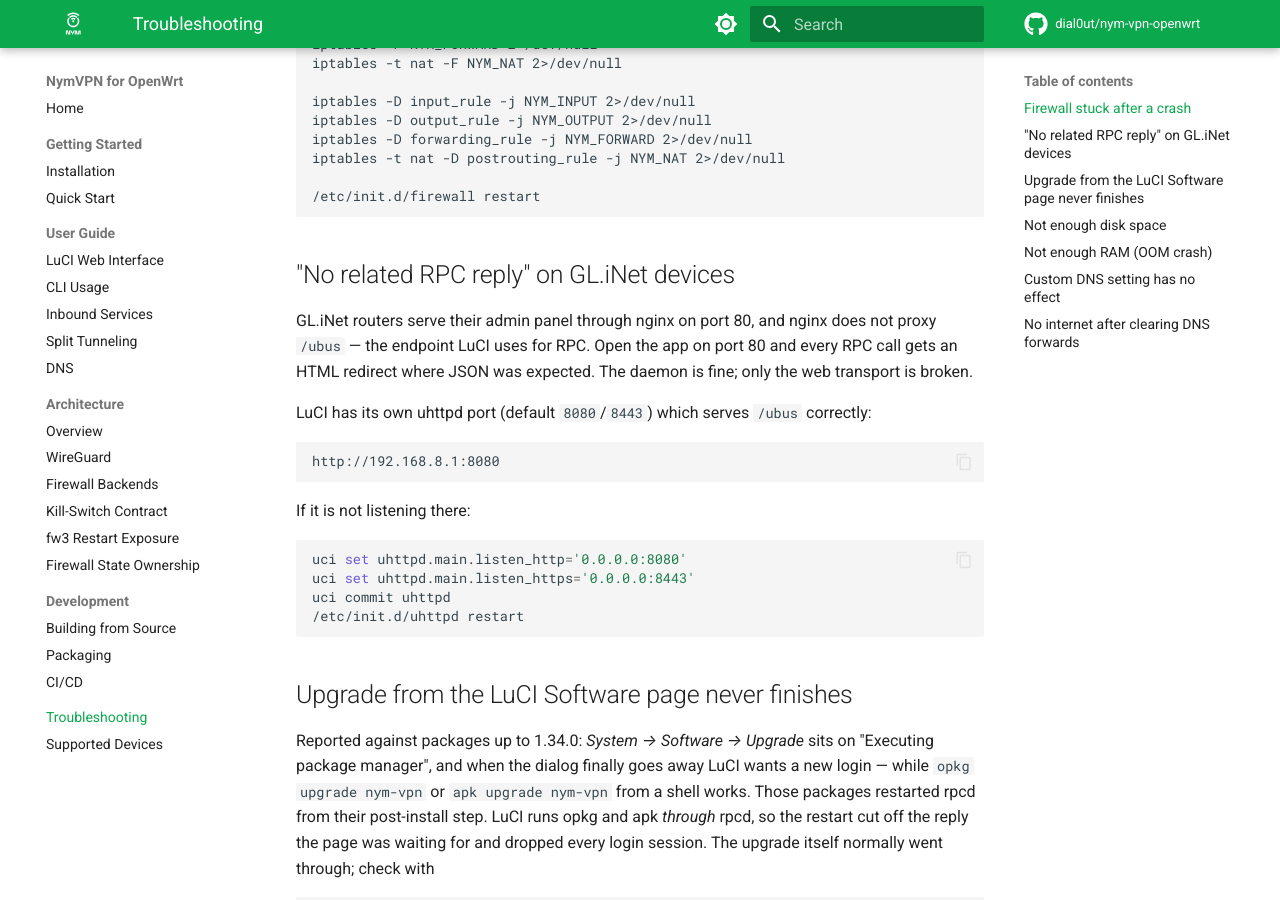
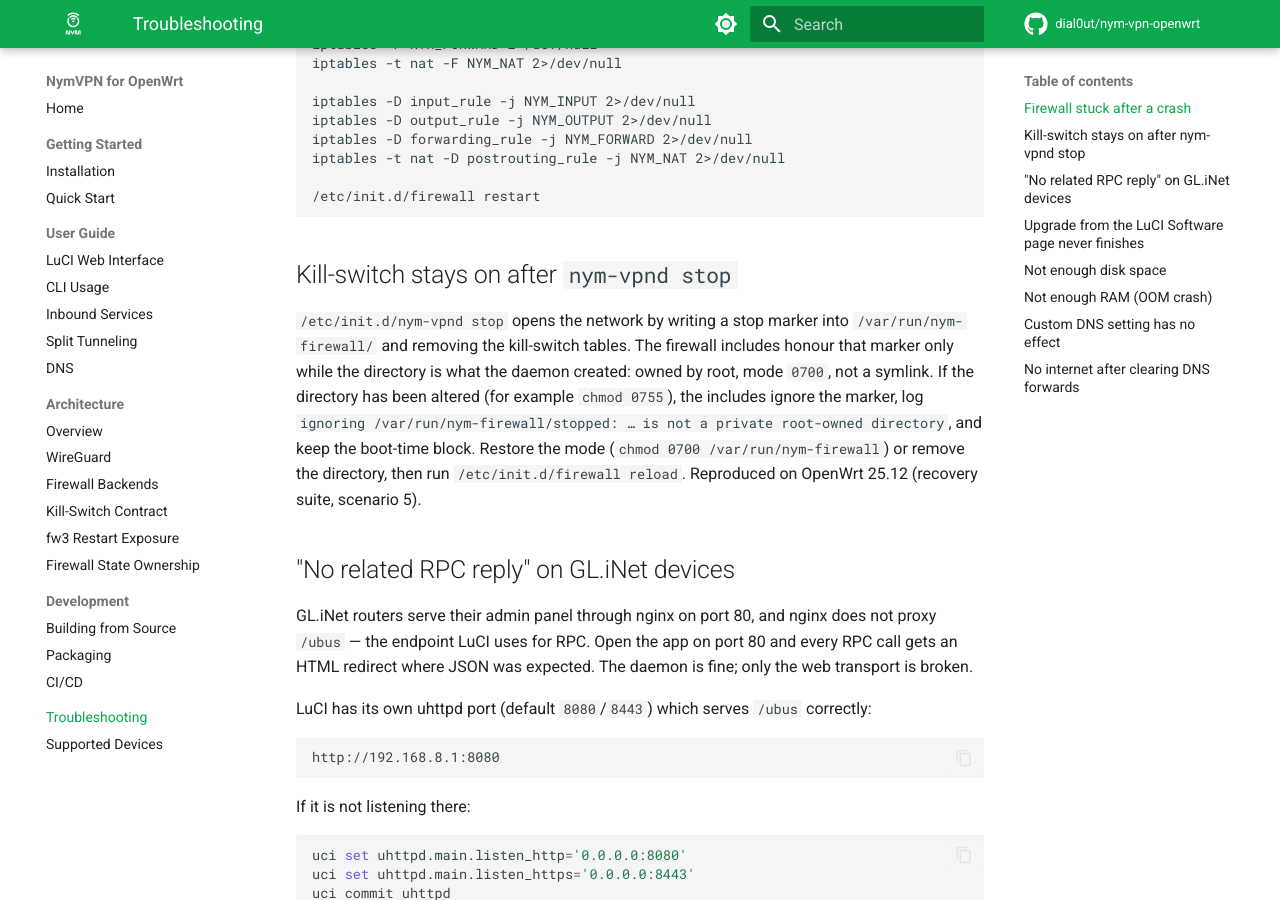
Before and after one commit to dial0ut/nym-vpn-openwrt, an MkDocs documentation site: the page built from docs/troubleshooting.md, in a window 1280 px wide and 900 px high, scrolled down 734 px. Built offline with MkDocs 1.6.1 and Material for MkDocs 9.7.7, drawn with Linux system fonts in a browser that asks for light colours; comment, search, counter and statistics services are not loaded.

Commit message:
docs: explain why stop cannot open the router while the runtime directory is untrusted

````diff
--- a/docs/troubleshooting.md
+++ b/docs/troubleshooting.md
@@ -40,6 +40,19 @@ iptables -t nat -D postrouting_rule -j NYM_NAT 2>/dev/null
 
 /etc/init.d/firewall restart
 ```
+
+## Kill-switch stays on after `nym-vpnd stop`
+
+`/etc/init.d/nym-vpnd stop` opens the network by writing a stop marker into
+`/var/run/nym-firewall/` and removing the kill-switch tables. The firewall
+includes honour that marker only while the directory is what the daemon
+created: owned by root, mode `0700`, not a symlink. If the directory has been
+altered (for example `chmod 0755`), the includes ignore the marker, log
+`ignoring /var/run/nym-firewall/stopped: … is not a private root-owned
+directory`, and keep the boot-time block. Restore the mode
+(`chmod 0700 /var/run/nym-firewall`) or remove the directory, then run
+`/etc/init.d/firewall reload`. Reproduced on OpenWrt 25.12 (recovery suite,
+scenario 5).
 
 ## "No related RPC reply" on GL.iNet devices
 
````
